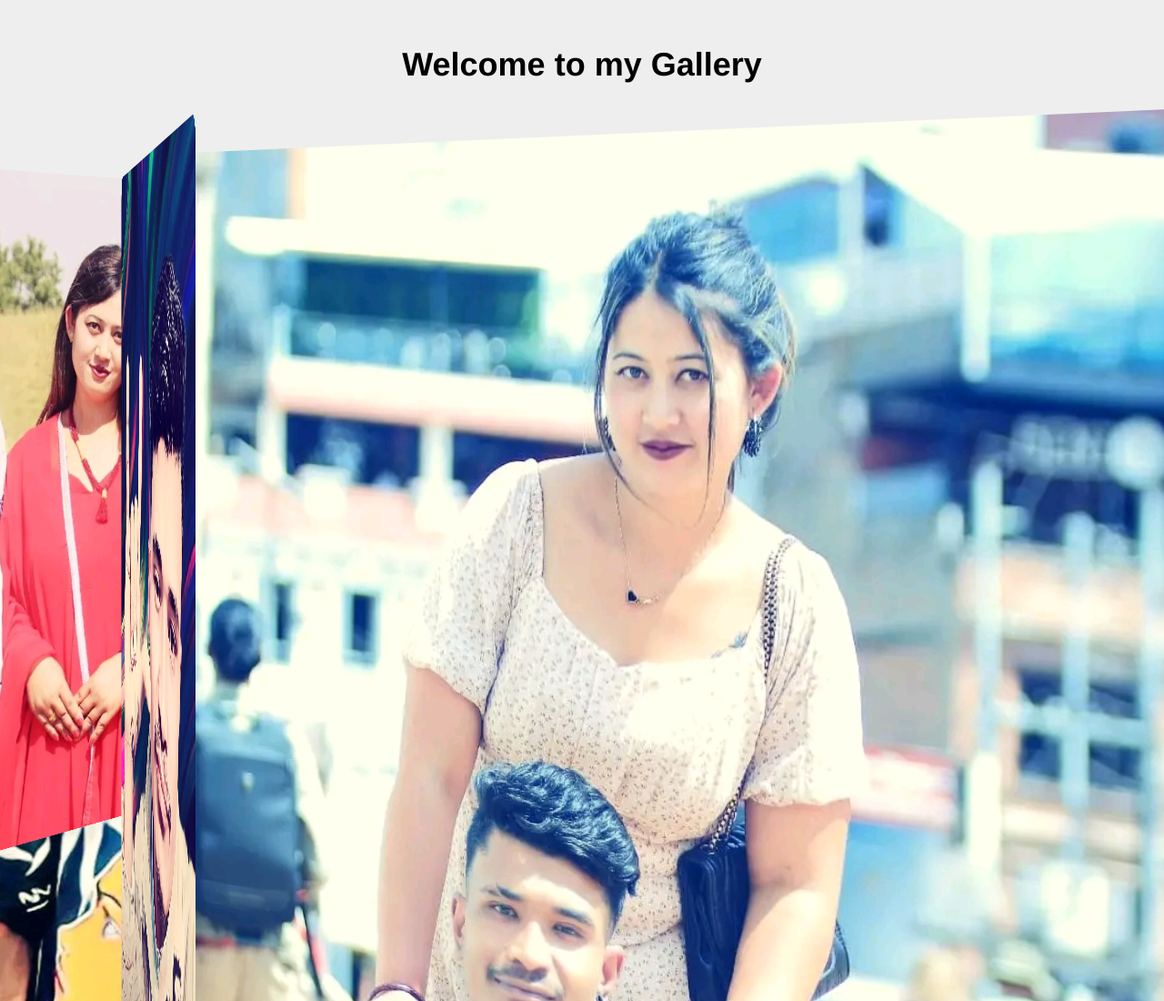
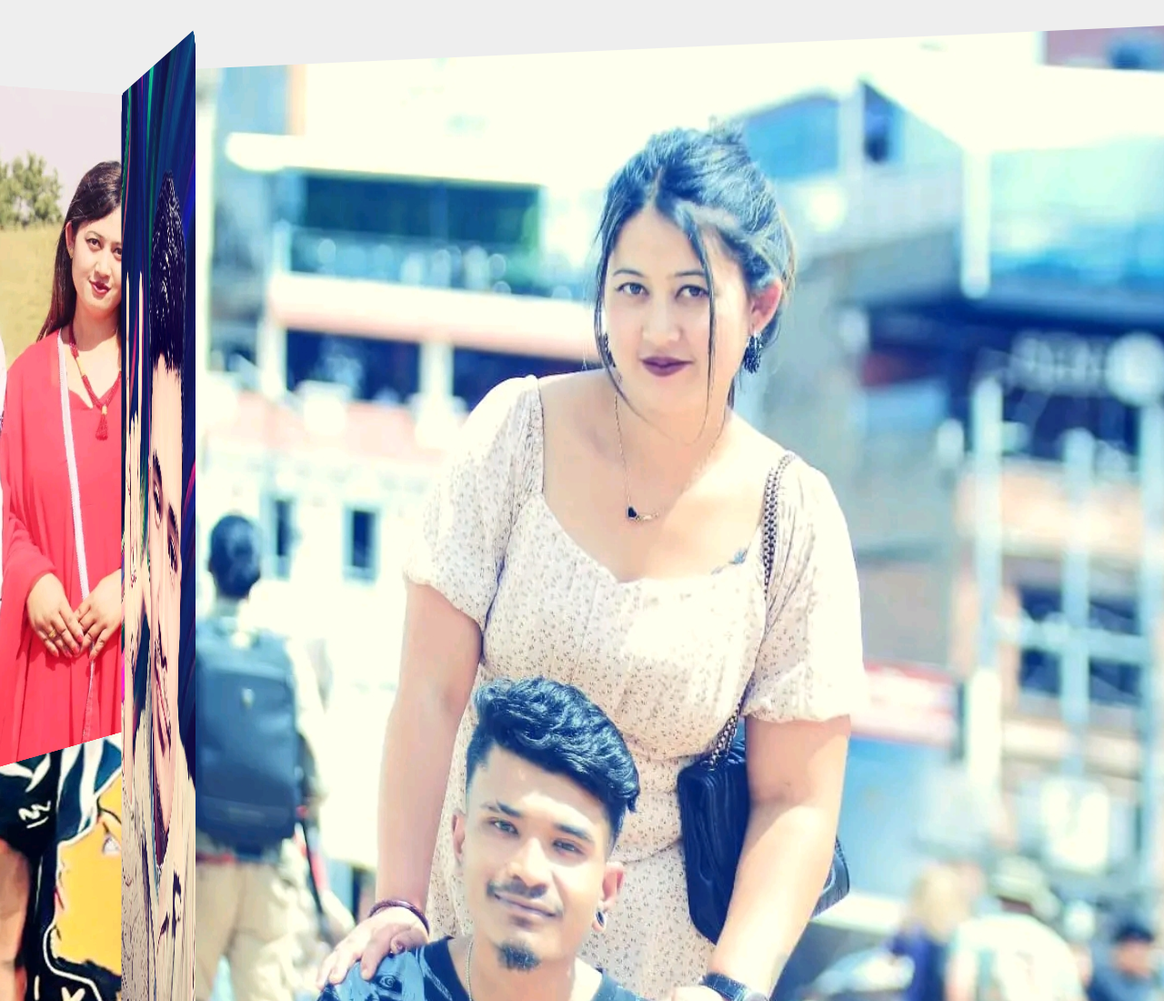
Before and after one commit to BishwoBastola03/Dai, a plain HTML site: page index.html in a window 1280 px wide. Shown: the top 1100 px of the page at 91% size. Drawn offline with Linux system fonts and the light colour scheme.

Commit message:
H1 removed

```diff
--- a/index.html
+++ b/index.html
@@ -8,7 +8,7 @@
   <link href="style.css" rel="stylesheet" type="text/css" />
 </head>
   <body>
-    <h1>Welcome to my Gallery</h1>
+    <h1></h1>
     <h3></h3>
     <div id="wrapper">
       <div id="image">
```
